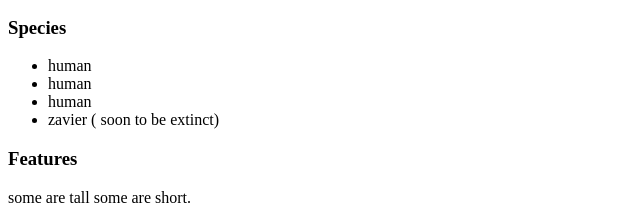
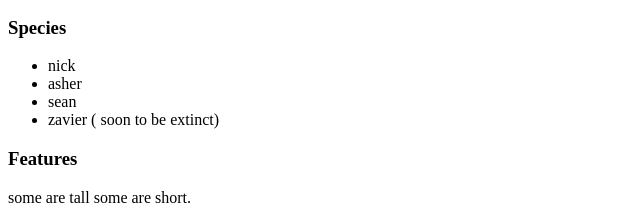
Before and after one commit to bowmanp93/my-podcast, a plain HTML site: page index.html in a window 1280 px wide. Shown: the part 217-438 px from the top of the page, 0-640 px from the left. Drawn offline with Linux system fonts and the light colour scheme.

Commit message:
create index.html file

```diff
--- a/index.html
+++ b/index.html
@@ -12,9 +12,9 @@
       <a href="https://en.wikipedia.org/wiki/humans">Learn More</a>
       <h3>Species</h3>
       <ul>
-        <li>human</li>
-        <li>human</li>
-        <li>human</li>
+        <li>nick</li>
+        <li>asher</li>
+        <li>sean</li>
         <li>zavier ( soon to be extinct)</li>
       </ul>
       <h3>Features</h3>
```
